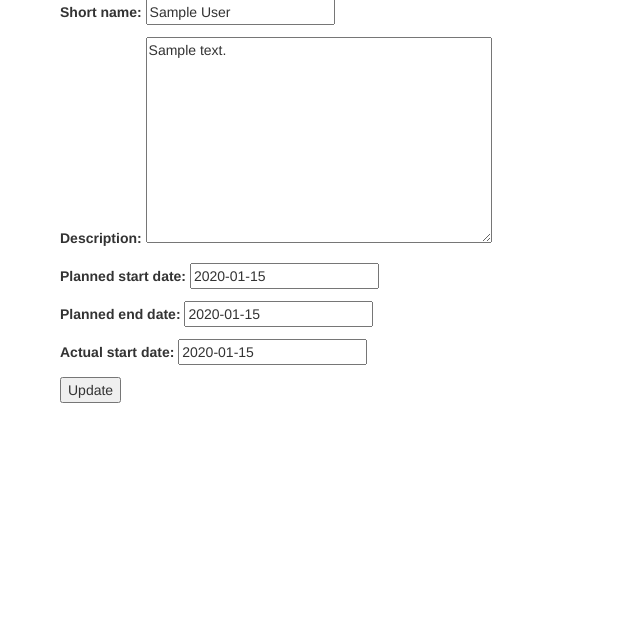
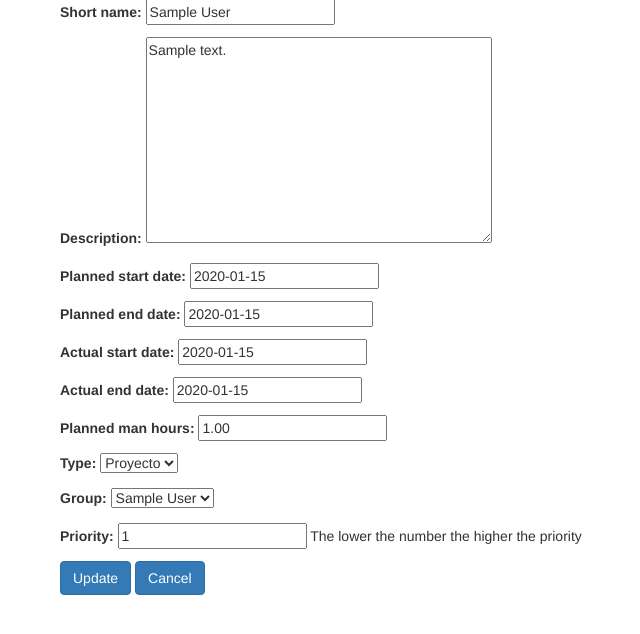
Before and after one commit to luiscberrocal/homeworkpal, a Django app: page /projects/update/1/ in a window 1280 px wide. Shown: the part 131-765 px from the top of the page, without its empty margins (10-650 px from the left). Run offline with Django 3.2, Linux system fonts and the light colour scheme; tables that the repository leaves empty hold one stand-in row (values such as "Sample post"); parts of the project's set-up code (start-up, migrations or seed data) failed here and were passed over; some libraries are stand-ins or nearby versions.

Commit message:
Added missing fields to project view.

```diff
--- a/homeworkpal_project/project_admin/views.py
+++ b/homeworkpal_project/project_admin/views.py
@@ -22,7 +22,9 @@ class ProjectDetailView(DetailView):
 
 class ProjectUpdateView(UpdateView):
     model = Project
-    fields = ['short_name', 'description', 'planned_start_date', 'planned_end_date', 'actual_start_date']
+    fields = ['short_name', 'description', 'planned_start_date',
+              'planned_end_date', 'actual_start_date', 'actual_end_date',
+              'planned_man_hours', 'type', 'group', 'priority']
 
     # actual_end_date = models.DateField(null=True, blank=True)
     # slug = AutoSlugField(populate_from='short_name', max_length=60, unique=True)
--- a/homeworkpal_project/templates/project_admin/project_form.html
+++ b/homeworkpal_project/templates/project_admin/project_form.html
@@ -4,6 +4,7 @@
 {% block content %}
 <form action="" method="post">{% csrf_token %}
     {{ form.as_p }}
-    <input type="submit" value="Update" />
+    <input class="btn btn-primary" role="button" type="submit" value="Update" />
+    <a class="btn btn-primary" role="button" href="{% url 'project_detail' project.pk %} ">Cancel</a>
 </form>
 {% endblock content %}
```
